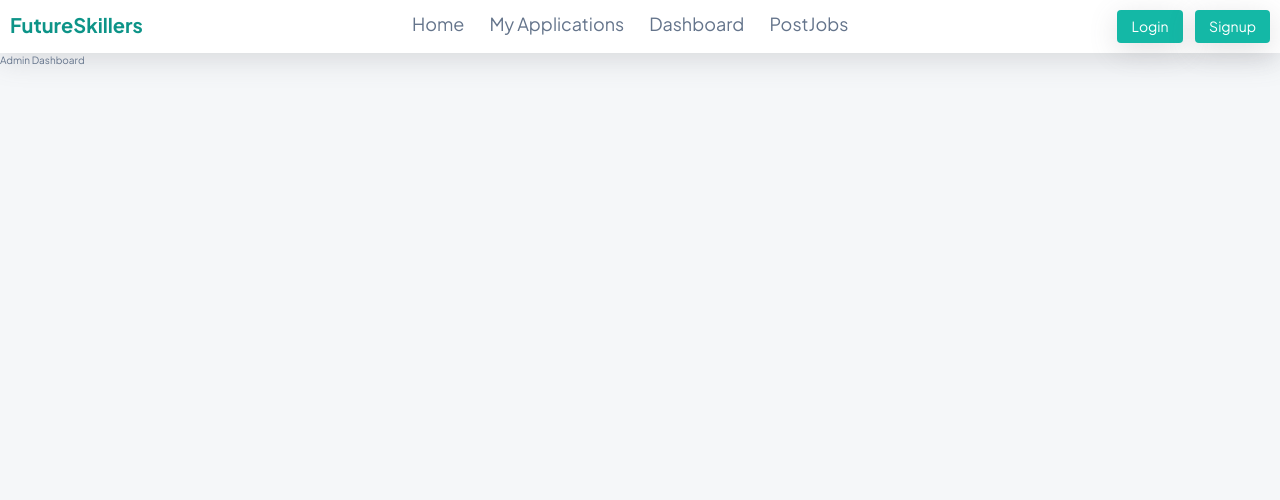
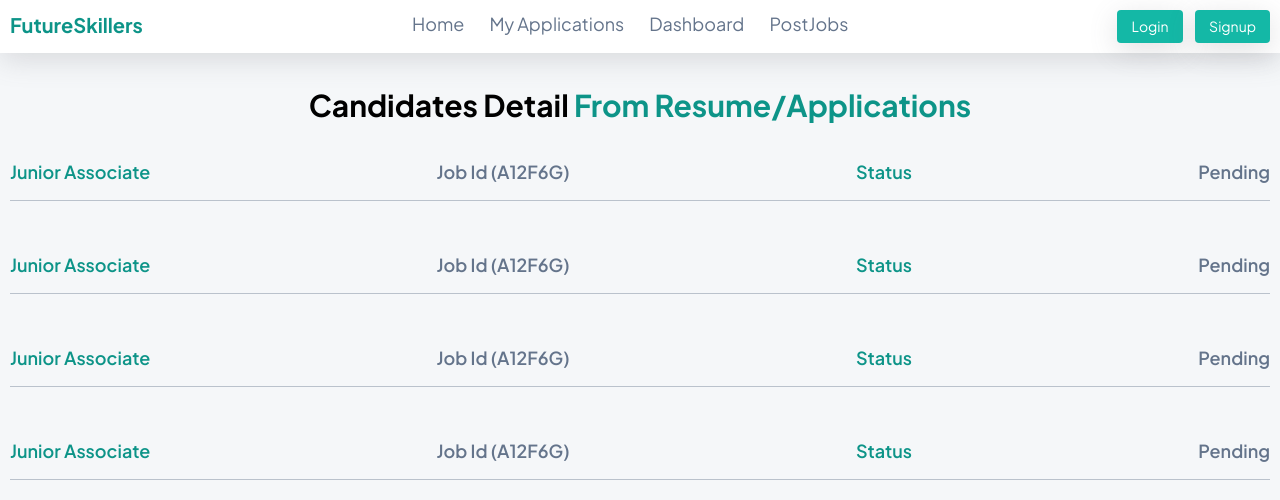
Before and after one commit to devxtushar/web-futureskills, a React (Vite) app: page /recruiter/dashboard in a window 1280 px wide. Shown: the top 500 px of the page. Built offline with nearby package versions, Linux system fonts and the light colour scheme.

Commit message:
# dashboard and postjob UI are completed

```diff
--- a/src/pages/Dashboard.tsx
+++ b/src/pages/Dashboard.tsx
@@ -1,5 +1,71 @@
 function Dashboard() {
-  return <div>Admin Dashboard</div>;
+  return (
+    <main>
+      <section className="max_width">
+        <div className="global_container flex flex-col justify-center items-center">
+          <h1 className="font-bold">
+            <span className="text-black">Candidates Detail</span>
+            <span style={{ color: "#0d9488" }}> From Resume/Applications</span>
+          </h1>
+        </div>
+
+        <div className="flex flex-col gap-20">
+          <div>
+            <div className="flex flex-row justify-between gap-10 ">
+              <h3 style={{ color: "#0d9488" }} className="font-semibold">
+                Junior Associate
+              </h3>
+              <h3 className="font-semibold">Job Id (A12F6G)</h3>
+              <h3 style={{ color: "#0d9488" }} className="font-semibold">
+                Status
+              </h3>
+              <h3 className="font-semibold">Pending</h3>
+            </div>
+            <hr style={{ marginTop: 15 }} />
+          </div>
+          <div>
+            <div className="flex flex-row justify-between gap-10 ">
+              <h3 style={{ color: "#0d9488" }} className="font-semibold">
+                Junior Associate
+              </h3>
+              <h3 className="font-semibold">Job Id (A12F6G)</h3>
+              <h3 style={{ color: "#0d9488" }} className="font-semibold">
+                Status
+              </h3>
+              <h3 className="font-semibold">Pending</h3>
+            </div>
+            <hr style={{ marginTop: 15 }} />
+          </div>
+          <div>
+            <div className="flex flex-row justify-between gap-10 ">
+              <h3 style={{ color: "#0d9488" }} className="font-semibold">
+                Junior Associate
+              </h3>
+              <h3 className="font-semibold">Job Id (A12F6G)</h3>
+              <h3 style={{ color: "#0d9488" }} className="font-semibold">
+                Status
+              </h3>
+              <h3 className="font-semibold">Pending</h3>
+            </div>
+            <hr style={{ marginTop: 15 }} />
+          </div>
+          <div>
+            <div className="flex flex-row justify-between gap-10 ">
+              <h3 style={{ color: "#0d9488" }} className="font-semibold">
+                Junior Associate
+              </h3>
+              <h3 className="font-semibold">Job Id (A12F6G)</h3>
+              <h3 style={{ color: "#0d9488" }} className="font-semibold">
+                Status
+              </h3>
+              <h3 className="font-semibold">Pending</h3>
+            </div>
+            <hr style={{ marginTop: 15 }} />
+          </div>
+        </div>
+      </section>
+    </main>
+  );
 }
 
 export default Dashboard;
--- a/src/pages/PostJob.tsx
+++ b/src/pages/PostJob.tsx
@@ -1,5 +1,79 @@
+import { GoDotFill } from "react-icons/go";
+import { AiFillFire } from "react-icons/ai";
+import { AiOutlinePlusCircle } from "react-icons/ai";
 function PostJob() {
-  return <div>Admin Post Job</div>;
+  return (
+    <main>
+      <section className="max_width">
+        <div className="global_container flex flex-row justify-between gap-5 items-center">
+          <h1 className="font-bold">
+            <span className="text-black"> Post </span>
+            <span style={{ color: "#0d9488" }}>Jobs</span>
+          </h1>
+          <button className="flex flex-row gap-2 items-center justify-center">
+            <AiOutlinePlusCircle size={18} color="white" />
+            <span className="t4"> PostJobs</span>
+          </button>
+        </div>
+        <div className="flex flex-row flex-wrap gap-10">
+          <div className="jobs_card flex flex-col gap-5">
+            <div className="flex flex-row justify-between gap-12 items-end">
+              <h3 style={{ color: "#0d9488" }} className="font-semibold">
+                Junior Associate
+              </h3>
+              <h4 style={{ color: "#0d9488" }} className="font-semibold">
+                Job Id (A12F6G)
+              </h4>
+            </div>
+            <h5>
+              Junior Associate | F&A Operate: Record to Report | Bengaluru |
+              Finance Transformation
+            </h5>
+            <div
+              className="flex flex-row justify-between gap-5"
+              style={{ marginTop: 10 }}
+            >
+              <div className="t5 flex flex-row gap-2 items-center">
+                <GoDotFill color="darkgreen" size={18} />
+                <span className="font-semibold ">Active</span>
+              </div>
+              <button className="t5 flex flex-row gap-2 items-center">
+                <AiFillFire size={18} />
+                Apply Now
+              </button>
+            </div>
+          </div>
+          <div className="jobs_card flex flex-col gap-5">
+            <div className="flex flex-row justify-between gap-2 items-end">
+              <h3 style={{ color: "#0d9488" }} className="font-semibold">
+                Junior Associate
+              </h3>
+              <h4 style={{ color: "#0d9488" }} className="font-semibold">
+                Job Id (A12F6G)
+              </h4>
+            </div>
+            <h5>
+              Junior Associate | F&A Operate: Record to Report | Bengaluru |
+              Finance Transformation
+            </h5>
+            <div
+              className="flex flex-row justify-between gap-5"
+              style={{ marginTop: 10 }}
+            >
+              <div className="t5 flex flex-row gap-2 items-center">
+                <GoDotFill color="darkgreen" size={18} />
+                <span className="font-semibold ">Active</span>
+              </div>
+              <button className="t5 flex flex-row gap-2 items-center">
+                <AiFillFire size={18} />
+                Apply Now
+              </button>
+            </div>
+          </div>
+        </div>
+      </section>
+    </main>
+  );
 }
 
 export default PostJob;
```
